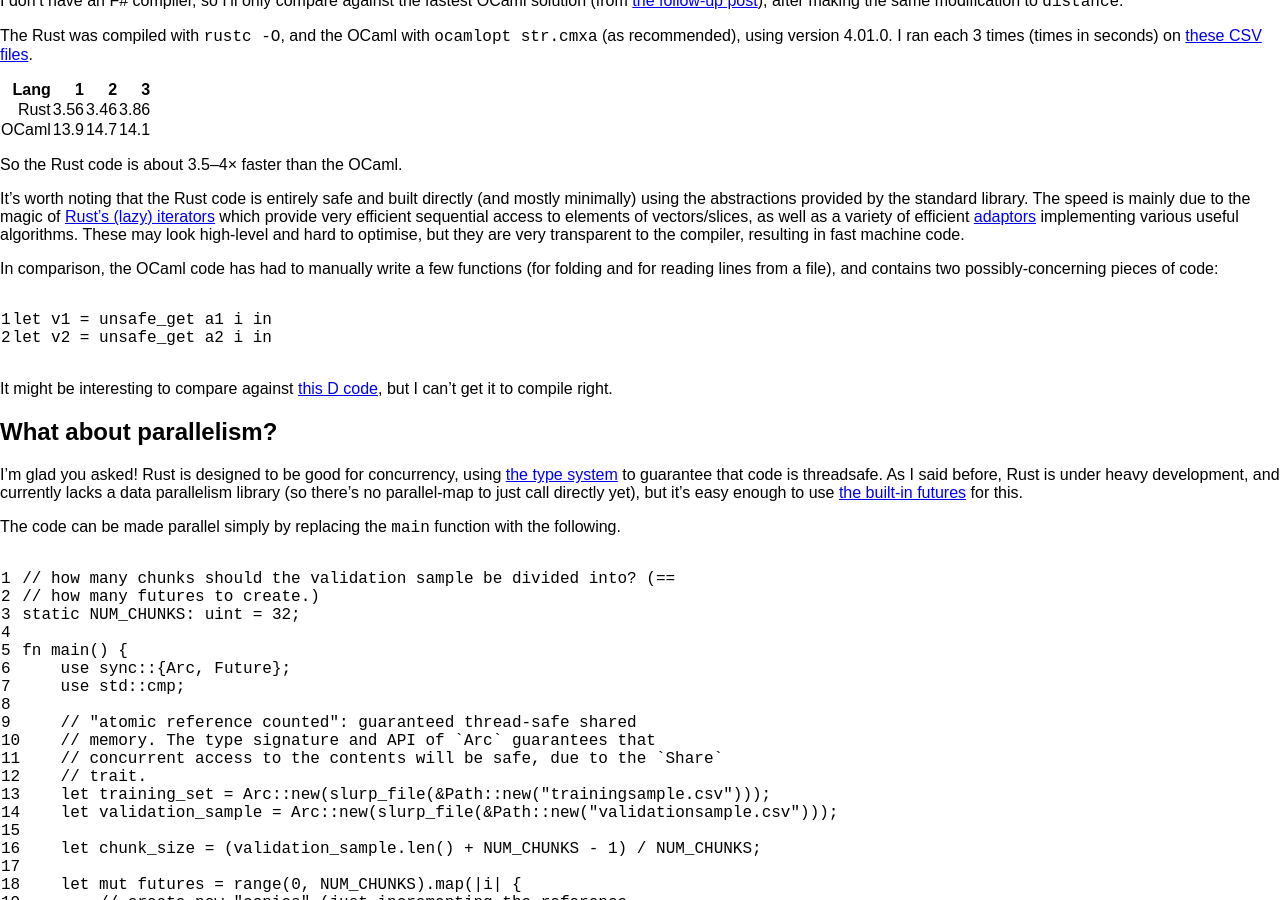
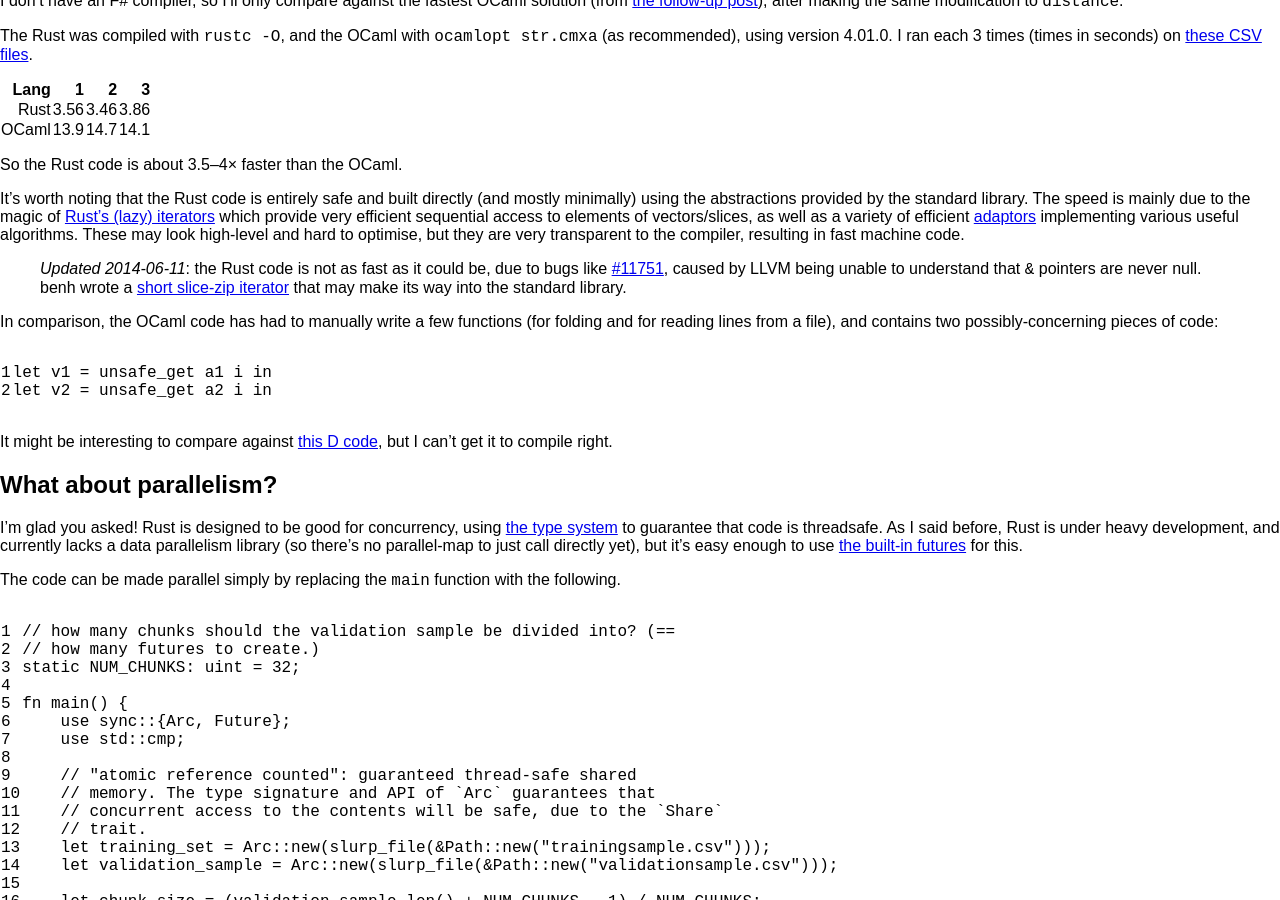
Before and after one commit to huonw/huonw.github.io, a Jekyll site: the page built from _posts/2014-06-10-knn-rust.md, in a window 1280 px wide and 900 px high, scrolled down 1546 px. Built offline with Jekyll 4.4.1, drawn with Linux system fonts in a browser that asks for light colours; comment, search, counter and statistics services are not loaded.

Commit message:
rust knn: add a reference to slice zip.

```diff
--- a/_posts/2014-06-10-knn-rust.md
+++ b/_posts/2014-06-10-knn-rust.md
@@ -122,6 +122,16 @@
 hard to optimise, but they are very transparent to the compiler,
 resulting in fast machine code.
 
+> *Updated 2014-06-11*: the Rust code is not as fast as it could be,
+> due to bugs like
+> [#11751](https://github.com/mozilla/rust/issues/11751), caused by
+> LLVM being unable to understand that `&` pointers are never
+> null. benh wrote a [short slice-zip iterator][slicezip] that may
+> make its way into the standard library.
+
+[slicezip]: https://gist.github.com/huonw/7b7473ac3981fead07ab
+
+
 In comparison, the OCaml code has had to manually write a few
 functions (for folding and for reading lines from a file), and
 contains two possibly-concerning pieces of code:
```
